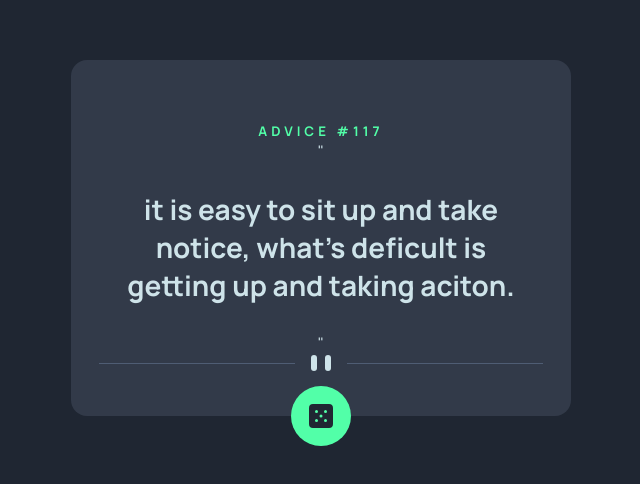
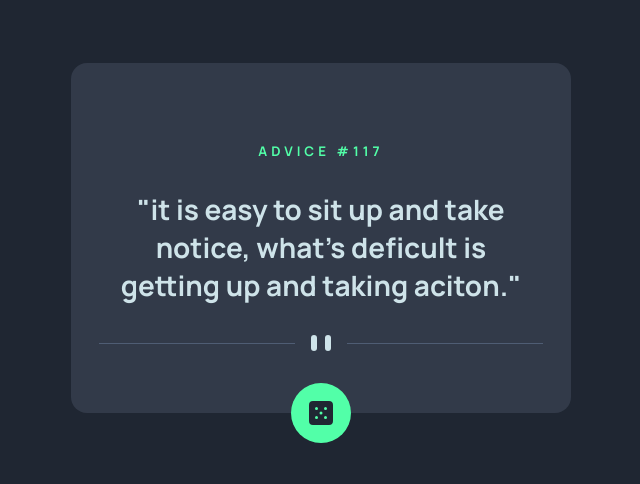
Before and after one commit to kofi-kusi/advice-generator-app, a plain HTML site: page index.html in a window 1280 px wide. Shown: the part 170-654 px from the top of the page, without its empty margins (319-959 px from the left). Drawn offline with Linux system fonts and the light colour scheme.

Commit message:
Refactor code to apply quotes

```diff
--- a/index.html
+++ b/index.html
@@ -16,8 +16,8 @@
 <body>
   <div class="container">
     <!-- Advice ID goes here -->
-    <h5>ADVICE #<span>117</span></h5>
-    "<p>it is easy to sit up and take notice, what's deficult is getting up and taking aciton.</p>"
+    <h5>ADVICE #<span class="id">117</span></h5>
+    <div class="advice">"<span class="quote">it is easy to sit up and take notice, what's deficult is getting up and taking aciton.</span>"</div>
     <picture>
       <source media="(min-width: 480px)" srcset="./images/pattern-divider-desktop.svg">
       <img src="./images/pattern-divider-mobile.svg" alt="Responsive Image">
--- a/script.js
+++ b/script.js
@@ -1,6 +1,6 @@
 async function getAdvice() {
-    const id = document.querySelector("span")
-    const advice = document.querySelector("p")
+    const id = document.querySelector(".id")
+    const advice = document.querySelector(".quote")
 
     const response = await fetch("https://api.adviceslip.com/advice")
     const data = response.json()
--- a/styles.css
+++ b/styles.css
@@ -35,7 +35,6 @@ h5 {
 p {
     font-size: 28px;
     font-weight: bold;
-
 }
 
 .dice {
@@ -55,3 +54,10 @@ p {
 .dice:hover {
     box-shadow: 0 0 15px hsl(150, 100%, 66%);
 }
+
+.advice {
+    font-size: 28px;
+    font-weight: bold;
+    display: inline;
+    margin: 30px 0;
+}
```
